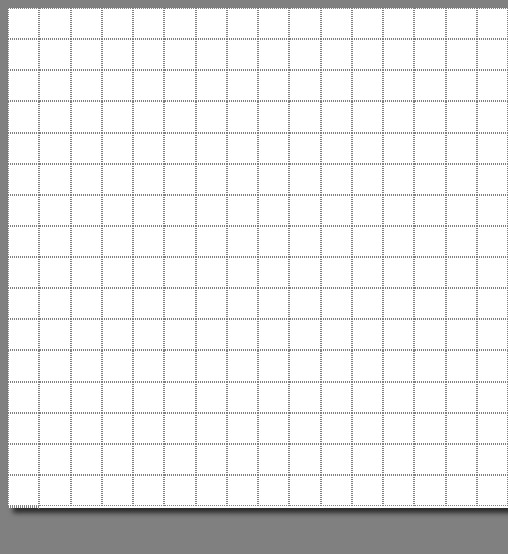
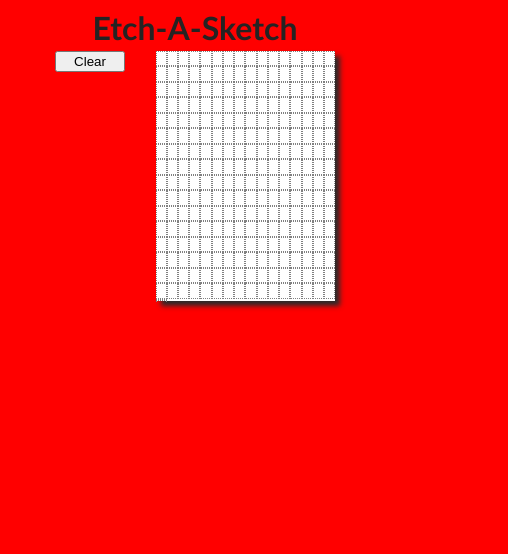
Before and after one commit to Archesper/Etch-a-Sketch, a plain HTML site: page index.html in a window 390 px wide. Shown: the whole page, 508 px wide, since content can reach past the window. Drawn offline with Linux system fonts and the light colour scheme.

Commit message:
Add clear button and grid resizing

```diff
--- a/index.html
+++ b/index.html
@@ -8,7 +8,11 @@
         <script src="script.js" defer></script>
     </head>
     <body>
+        <header>Etch-A-Sketch</header>
         <main>
+            <div id="settings">
+                <button id="clearButton">Clear</button>
+            </div>
             <div id="grid"></div>
         </main>
     </body>
--- a/script.js
+++ b/script.js
@@ -1,3 +1,9 @@
+const grid = document.querySelector("#grid")
+fillGrid(16);
+
+const clearButton = document.getElementById("clearButton");
+clearButton.addEventListener('click', newGrid)
+
 function colorSwitch(e) {
     const red = Math.floor(Math.random()*255);
     const green = Math.floor(Math.random()*255);
@@ -5,10 +11,23 @@
     e.target.style.backgroundColor = `rgb(${red}, ${blue}, ${green})`;
 }
 
+function newGrid() {
+    let newGridSize = window.prompt("Enter new grid size: (Max 100)");
+    console.log(newGridSize);
+    while (isNaN(newGridSize) || parseInt(newGridSize) > 100) {
+        newGridSize = window.prompt("Please input a number lower than or equal to:");
+    }
+    if (newGridSize === null) {return;}
+    fillGrid(parseInt(newGridSize));
+}
 
-const grid = document.querySelector("#grid")
-for (i = 0; i <= 16*16; i++) {
-    grid.appendChild(document.createElement('div'));
+function fillGrid(size) {
+    grid.innerHTML = '';
+    grid.style.setProperty('grid-template-rows', `repeat(${size}, 1fr)`);
+    grid.style.setProperty('grid-template-columns', `repeat(${size}, 1fr)`);
+    for (i = 0; i <= size*size; i++) {
+        grid.appendChild(document.createElement('div'));
+    }
+    const gridCells = document.querySelectorAll("#grid>div");
+    gridCells.forEach(cell => cell.addEventListener('mouseover', colorSwitch));
 }
-const gridCells = document.querySelectorAll("#grid>div");
-gridCells.forEach(cell => cell.addEventListener('mouseover', colorSwitch));
--- a/styles.css
+++ b/styles.css
@@ -1,5 +1,30 @@
 body {
     background-color: gray;
+}
+
+header {
+    color: rgb(37, 35, 35);
+    font-family: 'Gill Sans', 'Gill Sans MT', Calibri, 'Trebuchet MS', sans-serif;
+    margin: 1%;
+    text-align: center;
+    font-size: 2rem;
+    font-weight: bold;
+}
+
+main {
+    display :flex;
+    width: 75%;
+    margin: 0 auto;
+}
+
+#settings {
+    display: flex;
+    flex-direction: column;
+    width: 50%;
+}
+
+#clearButton {
+    width: 50%;
 }
 
 #grid {
@@ -8,7 +33,7 @@
     display: grid;
     grid-template-columns: repeat(16, 1fr);
     grid-template-rows: repeat(16, 1fr);
-    margin: 2% auto;
+    margin-left: auto;
     background-color: white;
     box-shadow: 5px 5px 5px rgb(43, 42, 42);
 }
@@ -16,3 +41,16 @@
 #grid div {
     border: 1px dotted gray;
 }
+
+@media only screen and (max-width: 425px) {
+    #grid {
+        height: 250px;
+        width: 250px;
+    }
+    body {
+        background-color: red;
+    }
+    #clearButton {
+        width: 70%;
+    }
+}
```
